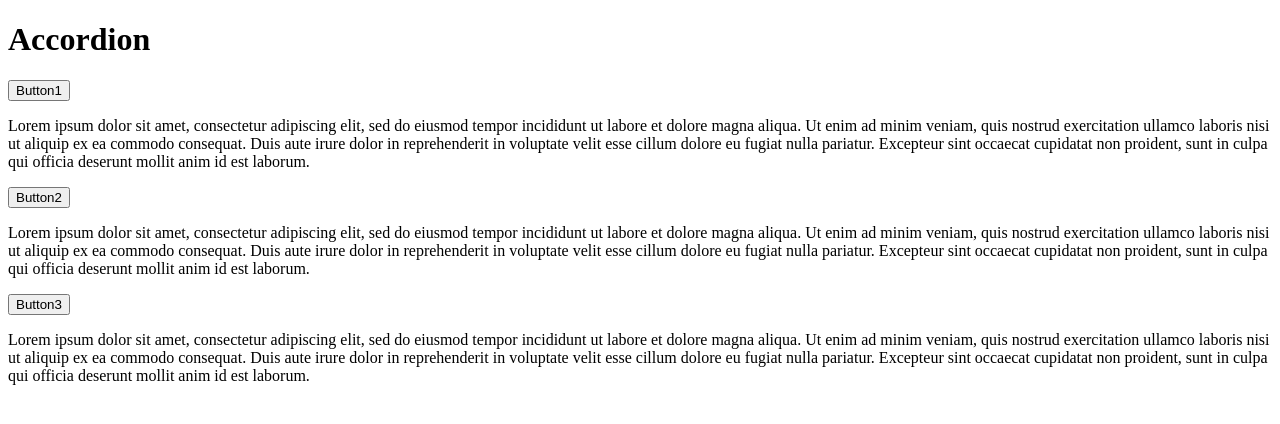
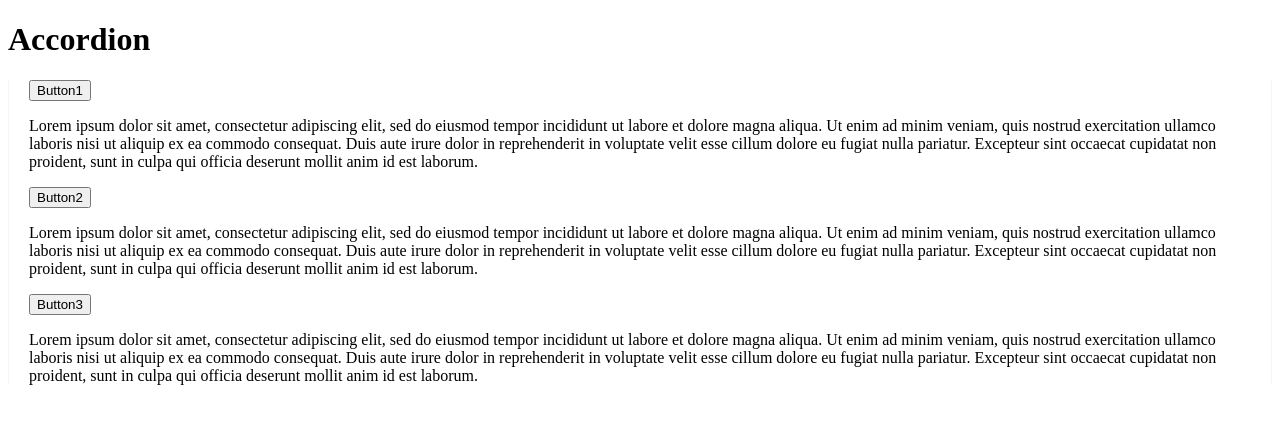
Before and after one commit to dashprotocol/utm-course-overview, a React app: page / in a window 1280 px wide. Shown: the top 424 px of the page. Built offline with nearby package versions, Linux system fonts and the light colour scheme; no server answers; the HTML template or start-up script is replaced by a standard one.

Commit message:
data passing down to components

```diff
--- a/client/src/components/App.jsx
+++ b/client/src/components/App.jsx
@@ -1,12 +1,13 @@
 import React from 'react';
 import $ from 'jquery';
 import CollapseBar from './CollapseBar.jsx';
+
 
 class App extends React.Component {
   constructor(props) {
     super(props);
     this.state = {
-      data: []
+      course: {},
     };
   }
 
@@ -15,17 +16,20 @@ class App extends React.Component {
       type: 'GET',
       url: 'http://localhost:3000/test1',
       success: (data) => {
-        console.log(data);
-        this.setState({data: data});
+        this.setState({
+          course: data,
+        });
+        console.log(this.state.course);
       },
     });
   }
 
   render() {
+    const { course } = this.state;
     return (
       <div className="container">
         <h1>Accordion</h1>
-        <CollapseBar title="Header" />
+        <CollapseBar title="Header" data1={course} />
       </div>
     );
   }
--- a/client/src/components/CollapseBar.jsx
+++ b/client/src/components/CollapseBar.jsx
@@ -1,41 +1,47 @@
 import React from 'react';
+
+const divStyle = {
+  padding: '0 20px',
+  borderLeft: '1px solid whitesmoke',
+  borderRight: '1px solid whitesmoke',
+};
 
 class CollapseBar extends React.Component {
   constructor(props) {
-        super(props)
+    super(props);
     this.state = {
       isToggleOn: true,
       isToggleOn1: true,
       isToggleOn2: true,
-        }
-        this.handleClick = this.handleClick.bind(this)
-        this.handleClick1 = this.handleClick1.bind(this)
-        this.handleClick2 = this.handleClick2.bind(this)
+    };
+    this.handleClick = this.handleClick.bind(this);
+    this.handleClick1 = this.handleClick1.bind(this);
+    this.handleClick2 = this.handleClick2.bind(this);
   }
 
   handleClick() {
-        this.setState(state => ({
-          isToggleOn: !state.isToggleOn
+    console.log(this.props.data1)
+    this.setState((state) => ({
+      isToggleOn: !state.isToggleOn,
     }));
   }
 
   handleClick1() {
-        console.log('running')
-        this.setState(state => ({
-          isToggleOn1: !state.isToggleOn1
+    this.setState((state) => ({
+      isToggleOn1: !state.isToggleOn1,
     }));
   }
 
   handleClick2() {
-        this.setState(state => ({
-          isToggleOn2: !state.isToggleOn2
+    this.setState((state) => ({
+      isToggleOn2: !state.isToggleOn2,
     }));
   }
 
 
   render() {
     return (
-            <div>
+      <div style={divStyle}>
         <button onClick={this.handleClick}>Button1</button>
         <TestComponent willRender={this.state.isToggleOn} />
         <button onClick={this.handleClick1}>Button2</button>
@@ -43,22 +49,22 @@ class CollapseBar extends React.Component {
         <button onClick={this.handleClick2}>Button3</button>
         <TestComponent willRender={this.state.isToggleOn2} />
       </div>
-        )
+    );
   }
 }
 
 const TestComponent = (props) => {
   if (props.willRender) {
     return (
-            <div>
-                <p>Lorem ipsum dolor sit amet, consectetur adipiscing elit, sed do eiusmod tempor incididunt ut labore et dolore magna aliqua. Ut enim ad minim veniam, quis nostrud exercitation ullamco laboris nisi ut aliquip ex ea commodo consequat. Duis aute irure dolor in reprehenderit in voluptate velit esse cillum dolore eu fugiat nulla pariatur. Excepteur sint occaecat cupidatat non proident, sunt in culpa qui officia deserunt mollit anim id est laborum.
+      <div className="sectionContent">
+        <p>
+Lorem ipsum dolor sit amet, consectetur adipiscing elit, sed do eiusmod tempor incididunt ut labore et dolore magna aliqua. Ut enim ad minim veniam, quis nostrud exercitation ullamco laboris nisi ut aliquip ex ea commodo consequat. Duis aute irure dolor in reprehenderit in voluptate velit esse cillum dolore eu fugiat nulla pariatur. Excepteur sint occaecat cupidatat non proident, sunt in culpa qui officia deserunt mollit anim id est laborum.
         </p>
       </div>
-        )
-    } else {
-        return null
+    );
   }
-}
+  return null;
+};
 
 
 export default CollapseBar;
--- a/package.json
+++ b/package.json
@@ -15,6 +15,7 @@
     "seed": "node database/index.js"
   },
   "dependencies": {
+    "axios": "^0.19.2",
     "express": "^4.17.1",
     "faker": "^4.1.0",
     "i": "^0.3.6",
```
Also changed, not shown: 2 other files (tests, documents, lock files or other folders). Lines whose indentation alone changed are shown as unchanged.
